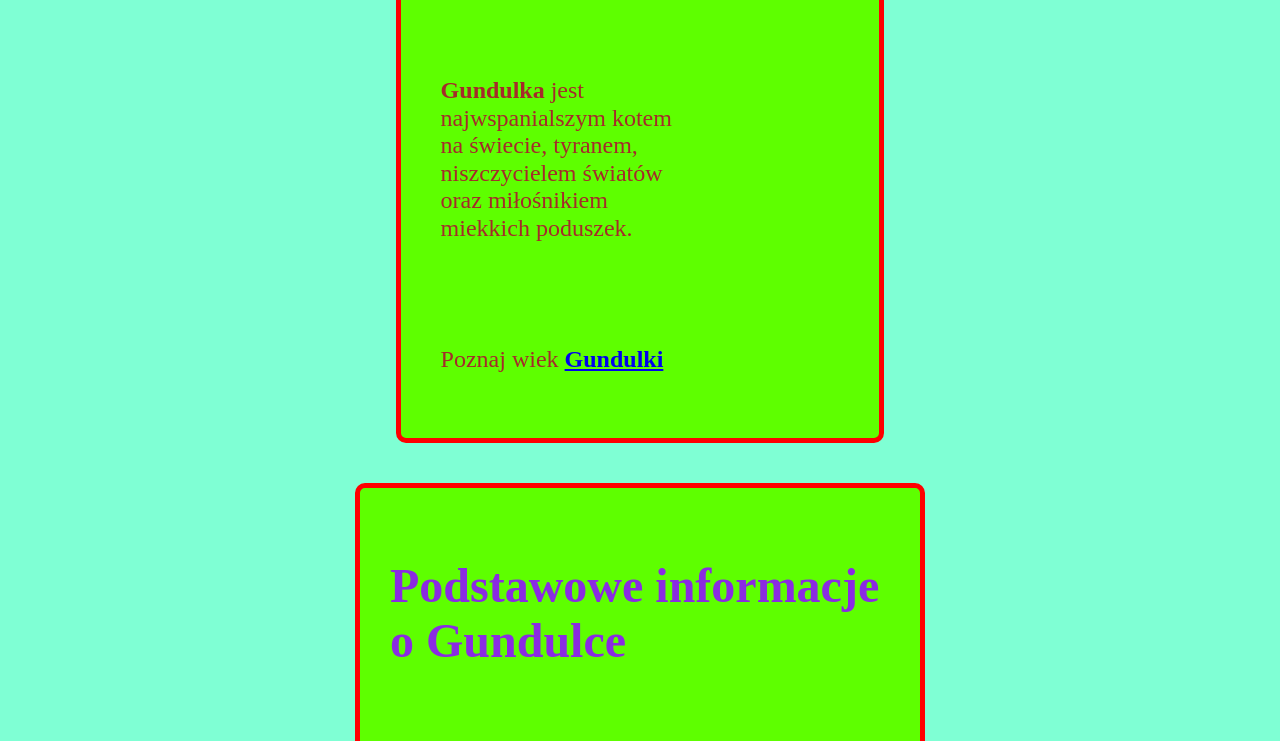
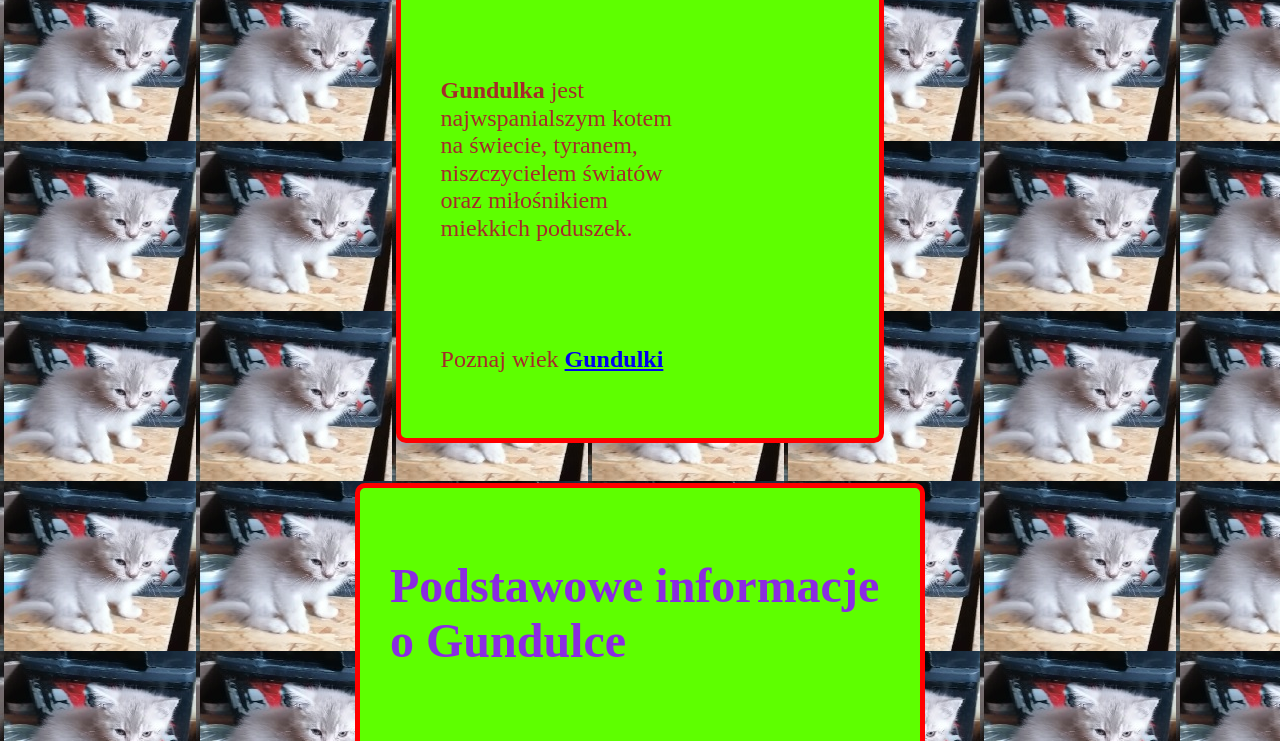
Before and after one commit to PawelJeziorowski/homepage, a plain HTML site: page index.html in a window 1280 px wide. Shown: the part 369-1110 px from the top of the page. Drawn offline with Linux system fonts and the light colour scheme; the site is published under a folder, as on GitHub Pages, so addresses that start at the root find nothing.

Commit message:
bug fixes

```diff
--- a/style.css
+++ b/style.css
@@ -1,6 +1,6 @@
 body {
 	background-color: aquamarine;
-	background-image: url('/gund.jpg');
+	background-image: url('gund.jpg');
 	display: flex;
 	flex-direction: column;
 	gap:1rem;
```
